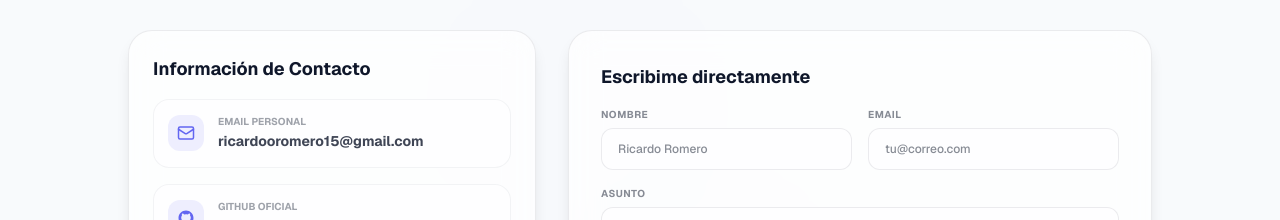
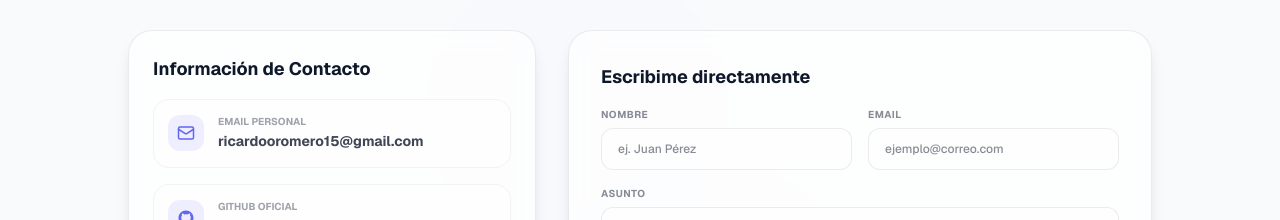
Before and after one commit to ricarromero/portfolio, a Next.js app: page / in a window 1280 px wide. Shown: the part 6380-6600 px from the top of the page. Built offline with nearby package versions, Linux system fonts and the light colour scheme.

Commit message:
fix: mejorar claridad de placeholders en formulario de contacto para evitar confusiones

```diff
--- a/src/components/Contact.tsx
+++ b/src/components/Contact.tsx
@@ -242,7 +242,7 @@ export default function Contact() {
                         className={`w-full px-4 py-3 rounded-xl bg-card-bg/50 border text-xs font-medium text-foreground focus:outline-none focus:ring-2 focus:ring-primary-500/25 transition-all ${
                           errors.name ? "border-red-500" : "border-card-border hover:border-primary-500/30"
                         }`}
-                        placeholder="Ricardo Romero"
+                        placeholder="ej. Juan Pérez"
                       />
                       {errors.name && (
                         <span className="text-[10px] text-red-500 font-bold flex items-center gap-1 mt-0.5">
@@ -266,7 +266,7 @@ export default function Contact() {
                         className={`w-full px-4 py-3 rounded-xl bg-card-bg/50 border text-xs font-medium text-foreground focus:outline-none focus:ring-2 focus:ring-primary-500/25 transition-all ${
                           errors.email ? "border-red-500" : "border-card-border hover:border-primary-500/30"
                         }`}
-                        placeholder="tu@correo.com"
+                        placeholder="ejemplo@correo.com"
                       />
                       {errors.email && (
                         <span className="text-[10px] text-red-500 font-bold flex items-center gap-1 mt-0.5">
```
